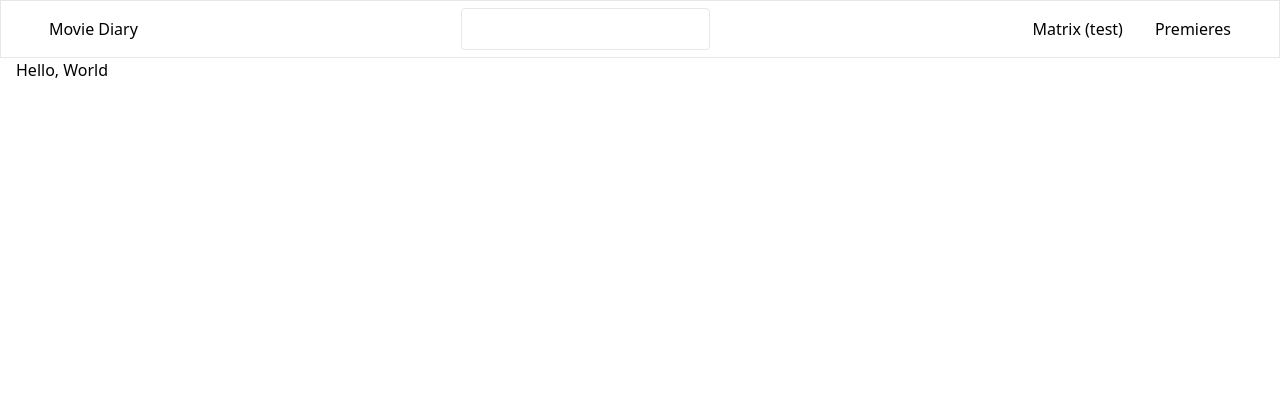
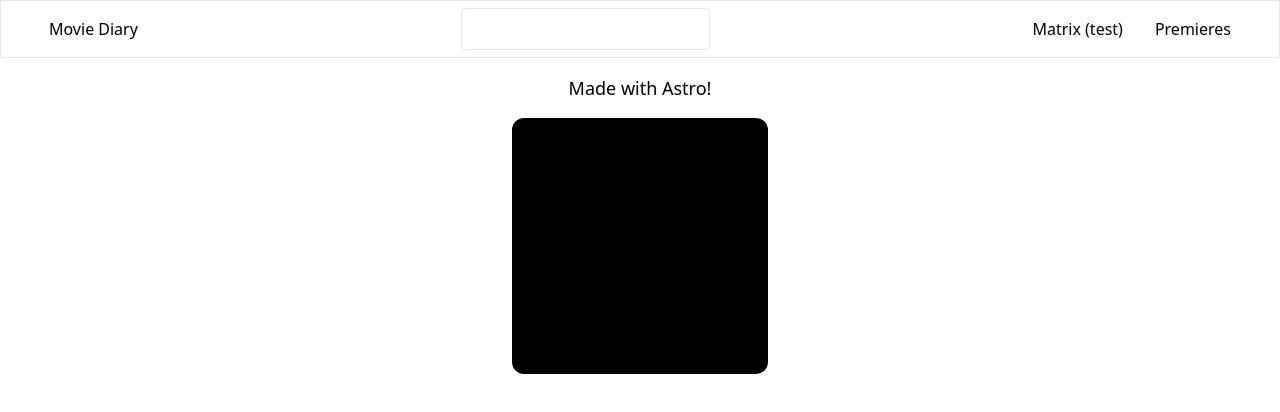
Before and after one commit to dkrasiev/movie-diary, an Astro site: page / in a window 1280 px wide. Built offline with nearby package versions, Linux system fonts and the light colour scheme; Astro itself is replaced by a stand-in of ours.

Commit message:
feat: update index.astro

```diff
--- a/src/pages/index.astro
+++ b/src/pages/index.astro
@@ -3,5 +3,8 @@ import Layout from "../layouts/Layout.astro";
 ---
 
 <Layout title="Welcome to Astro.">
-  <main>Hello, World</main>
+  <div class="text-center w-64 mx-auto">
+    <h1>Made with Astro!</h1>
+    <img class="bg-black rounded-xl" src='/favicon.svg' alt="icon" />
+  </div>
 </Layout>
```
